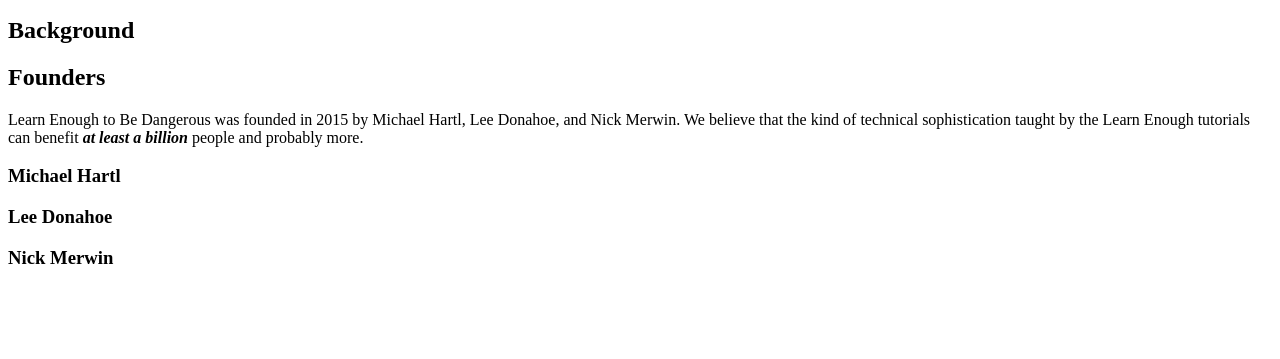
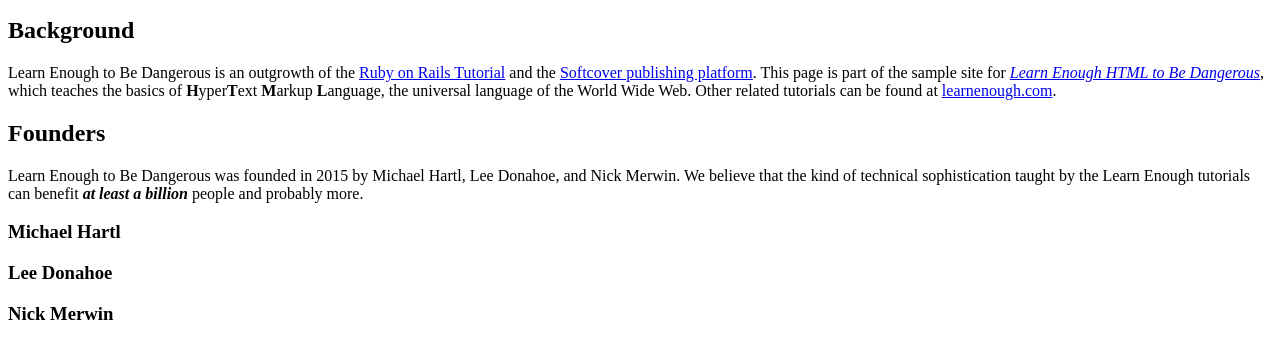
Before and after one commit to stanwindhorst/sample_website, a plain HTML site: page index.html in a window 1280 px wide. Shown: the part 137-496 px from the top of the page. Drawn offline with Linux system fonts and the light colour scheme.

Commit message:
add content to Background on index.html

```diff
--- a/index.html
+++ b/index.html
@@ -22,7 +22,16 @@
     <h2>Background</h2>
 
     <p>
-
+      Learn Enough to Be Dangerous is an outgrowth of the
+      <a href="http://railstutorial.org/">Ruby on Rails Tutorial</a> and the
+      <a href="http://www.softcover.io/">Softcover publishing platform</a>.
+      This page is part of the sample site for
+      <a href="http://learnenough.com/html-tutorial"><em>Learn Enough HTML to
+      Be Dangerous</em></a>, which teaches the basics of
+      <strong>H</strong>yper<strong>T</strong>ext <strong>M</strong>arkup
+      <strong>L</strong>anguage, the universal language of the World Wide Web.
+      Other related tutorials can be found at
+      <a href="http://learnenough.com/">learnenough.com</a>.
     </p>
 
     <h2>Founders</h2>
```
